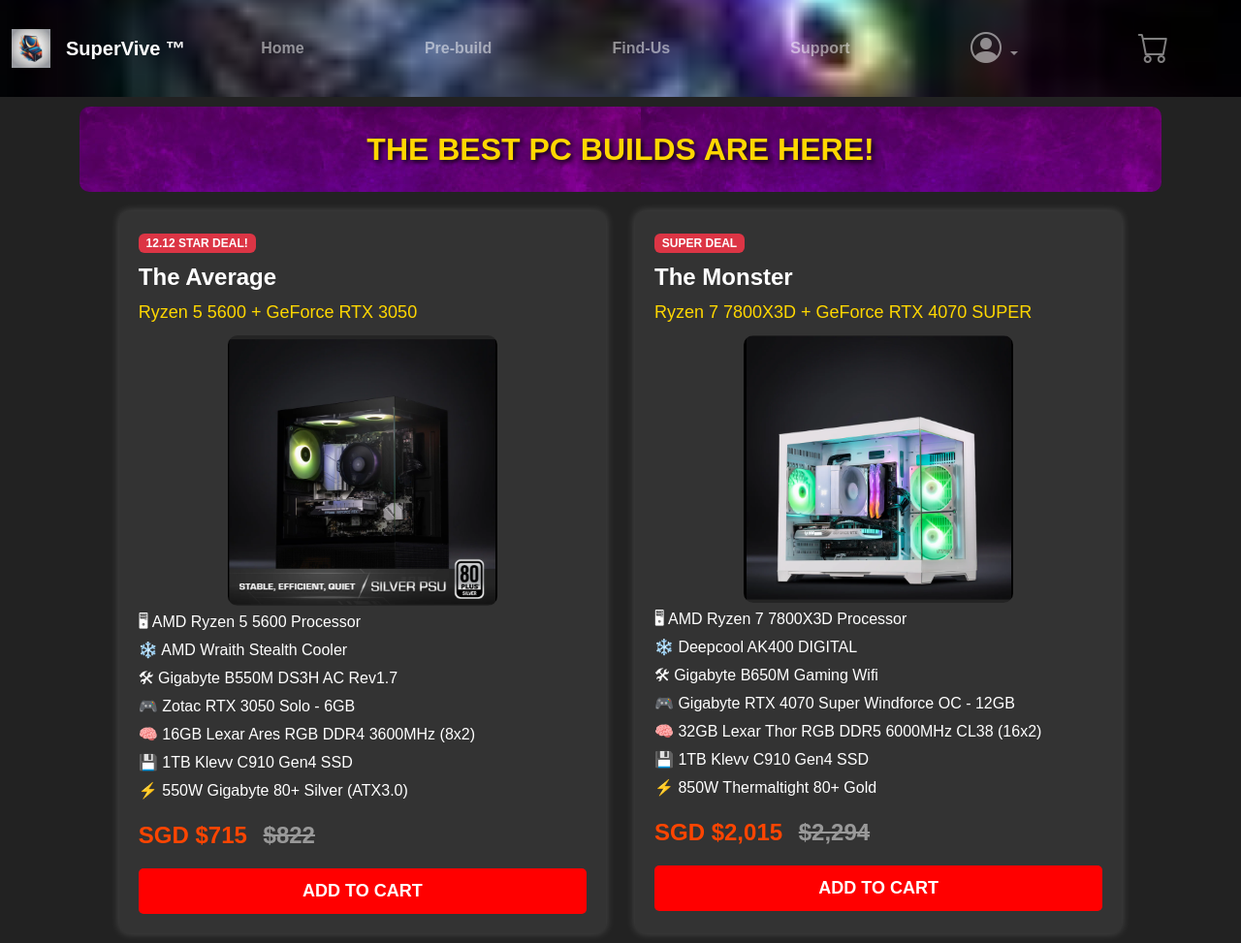
After one commit to Kidcotton/SuperVive, a Flask app: template Webapplication/templates/prebuild.html in a window 1280 px wide. The commit adds this page. Shown: the whole page at 97% size. Run offline with Flask 3, Linux system fonts and the light colour scheme; the template is opened without the code that fills it, so the values that code supplies are empty; some libraries are stand-ins or nearby versions.

Commit message:
prebuild

```diff
--- a/Webapplication/templates/includes/_navbar.html
+++ b/Webapplication/templates/includes/_navbar.html
@@ -103,7 +103,7 @@
               <a class="nav-link {% if request.path == '/' %}active{% endif %}" href="/">Home</a>
             </li>
             <li class="nav-item">
-              <a class="nav-link" href="/prebuild">Pre-build</a>
+              <a class="nav-link {% if request.path == '/prebuilds' %}active{% endif %}" href="/prebuilds">Pre-build</a>
             </li>
             <li class="nav-item">
               <a class="nav-link" href="/">Find-Us</a>
--- /dev/null
+++ b/Webapplication/templates/prebuild.html
@@ -0,0 +1,212 @@
+{% extends 'base.html' %}
+
+{% block title %}Prebuilt PCs{% endblock %}
+
+{% block content %}
+<!DOCTYPE html>
+<html lang="en">
+<head>
+    <meta charset="UTF-8">
+    <meta name="viewport" content="width=device-width, initial-scale=1.0">
+    <title>Prebuilt PCs</title>
+    <link rel="stylesheet" href="https://cdnjs.cloudflare.com/ajax/libs/bootstrap/5.3.0/css/bootstrap.min.css">
+    <style>
+        body {
+            background-color: #222;
+            color: #fff;
+            font-family: Arial, sans-serif;
+            padding-top: 100px;
+        }
+        .hero-banner {
+            text-align: center;
+            background-color: #333;
+            padding: 20px;
+            font-size: 32px;
+            font-weight: bold;
+            color: #FFD700;
+            text-shadow: 2px 2px 5px black;
+            border-radius: 10px;
+            background-image: url('static/images/purplebg.jpg');
+        }
+        .pc-container {
+            display: flex;
+            justify-content: center;
+            gap: 30px;
+            margin-top: 20px;
+        }
+        .pc-card {
+            background-color: #333;
+            padding: 20px;
+            border-radius: 10px;
+            width: 45%;
+            box-shadow: 0px 0px 10px rgba(255, 255, 255, 0.2);
+        }
+        .pc-card img {
+            width: 100%;
+            border-radius: 10px;
+        }
+        .pc-title {
+            font-size: 24px;
+            font-weight: bold;
+            margin-top: 10px;
+        }
+        .pc-subtitle {
+            color: #FFD700;
+            font-size: 18px;
+            margin-bottom: 10px;
+        }
+        .pc-specs {
+            list-style-type: none;
+            padding: 0;
+        }
+        .pc-specs li {
+            display: flex;
+            align-items: center;
+            gap: 10px;
+            margin: 5px 0;
+        }
+        .pc-price {
+            font-size: 24px;
+            font-weight: bold;
+            color: #FF4500;
+        }
+        .old-price {
+            text-decoration: line-through;
+            color: #999;
+            margin-left: 10px;
+        }
+        .add-to-cart-btn {
+            background-color: red;
+            color: white;
+            font-size: 18px;
+            font-weight: bold;
+            width: 100%;
+            padding: 10px;
+            border-radius: 5px;
+            border: none;
+            cursor: pointer;
+            transition: 0.3s;
+        }
+        .add-to-cart-btn:hover {
+            background-color: darkred;
+        }
+        .modal-title {
+            color: black;
+        }
+        .modal-body {
+            color: black;
+        }
+        .pc-card img {
+            width: 60%; /* Reduce size to 80% of original */
+
+            display: block;
+            margin: 0 auto; /* Center the image */
+        }
+    </style>
+</head>
+<body>
+
+    <div class="container">
+        <div class="hero-banner">
+            THE BEST PC BUILDS ARE HERE!
+        </div>
+
+        <div class="pc-container">
+            <!-- The Average Build -->
+            <div class="pc-card">
+                <span class="badge bg-danger">12.12 STAR DEAL!</span>
+                <h3 class="pc-title">The Average</h3>
+                <p class="pc-subtitle">Ryzen 5 5600 + GeForce RTX 3050</p>
+                <img src="/static/images/average_pc.png" alt="The Average PC">
+                <ul class="pc-specs">
+                    <li>🖥 AMD Ryzen 5 5600 Processor</li>
+                    <li>❄️ AMD Wraith Stealth Cooler</li>
+                    <li>🛠 Gigabyte B550M DS3H AC Rev1.7</li>
+                    <li>🎮 Zotac RTX 3050 Solo - 6GB</li>
+                    <li>🧠 16GB Lexar Ares RGB DDR4 3600MHz (8x2)</li>
+                    <li>💾 1TB Klevv C910 Gen4 SSD</li>
+                    <li>⚡ 550W Gigabyte 80+ Silver (ATX3.0)</li>
+                </ul>
+                <p class="pc-price">SGD $715 <span class="old-price">$822</span></p>
+                <form class="add-to-cart-form" action="/add_to_cart" method="POST">
+                    <input type="hidden" name="product_id" value="PB001">
+                    <input type="hidden" name="name" value="The Average">
+                    <input type="hidden" name="price" value="715">
+                    <input type="hidden" name="image" value="images/average_pc.jpg">
+                    <button type="submit" class="add-to-cart-btn">ADD TO CART</button>
+                </form>
+            </div>
+
+            <!-- The Monster Build -->
+            <div class="pc-card">
+                <span class="badge bg-danger">SUPER DEAL</span>
+                <h3 class="pc-title">The Monster</h3>
+                <p class="pc-subtitle">Ryzen 7 7800X3D + GeForce RTX 4070 SUPER</p>
+                <img src="/static/images/monster_pc.png" alt="The Monster PC">
+                <ul class="pc-specs">
+                    <li>🖥 AMD Ryzen 7 7800X3D Processor</li>
+                    <li>❄️ Deepcool AK400 DIGITAL</li>
+                    <li>🛠 Gigabyte B650M Gaming Wifi</li>
+                    <li>🎮 Gigabyte RTX 4070 Super Windforce OC - 12GB</li>
+                    <li>🧠 32GB Lexar Thor RGB DDR5 6000MHz CL38 (16x2)</li>
+                    <li>💾 1TB Klevv C910 Gen4 SSD</li>
+                    <li>⚡ 850W Thermaltight 80+ Gold</li>
+                </ul>
+                <p class="pc-price">SGD $2,015 <span class="old-price">$2,294</span></p>
+                <form class="add-to-cart-form" action="/add_to_cart" method="POST">
+                    <input type="hidden" name="product_id" value="PB002">
+                    <input type="hidden" name="name" value="The Monster">
+                    <input type="hidden" name="price" value="2015">
+                    <input type="hidden" name="image" value="images/monster_pc.jpg">
+                    <button type="submit" class="add-to-cart-btn">ADD TO CART</button>
+                </form>
+            </div>
+        </div>
+    </div>
+
+    <!-- Modal -->
+    <div class="modal fade" id="cartModal" tabindex="-1" aria-labelledby="cartModalLabel" aria-hidden="true">
+        <div class="modal-dialog">
+            <div class="modal-content">
+                <div class="modal-header">
+                    <h5 class="modal-title" id="cartModalLabel">Item Added to Cart</h5>
+                    <button type="button" class="btn-close" data-bs-dismiss="modal" aria-label="Close"></button>
+                </div>
+                <div class="modal-body">
+                    The item has been added to your shopping cart.
+                </div>
+                <div class="modal-footer">
+                    <button type="button" class="btn btn-secondary" data-bs-dismiss="modal">Close</button>
+                    <a href="/cart" class="btn btn-primary">Go to Cart</a>
+                </div>
+            </div>
+        </div>
+    </div>
+
+    <script>
+        document.querySelectorAll('.add-to-cart-form').forEach(form => {
+            form.addEventListener('submit', function(event) {
+                event.preventDefault();
+
+                const formData = new FormData(form);
+
+                fetch('/add_to_cart', {
+                    method: 'POST',
+                    body: formData
+                })
+                .then(response => response.json())
+                .then(data => {
+                    if (data.success) {
+                        var myModal = new bootstrap.Modal(document.getElementById('cartModal'));
+                        myModal.show();
+                    } else {
+                        alert(data.message);
+                    }
+                });
+            });
+        });
+    </script>
+
+</body>
+</html>
+{% endblock %}
```
Also changed, not shown: Webapplication/_init_.py (+57 -1 lines), Webapplication/templates/cart.html (+21 -11 lines), Webapplication/static/images/average_pc.png (added), Webapplication/static/images/monster_pc.png (added), Webapplication/static/images/purplebg.jpg (added).
